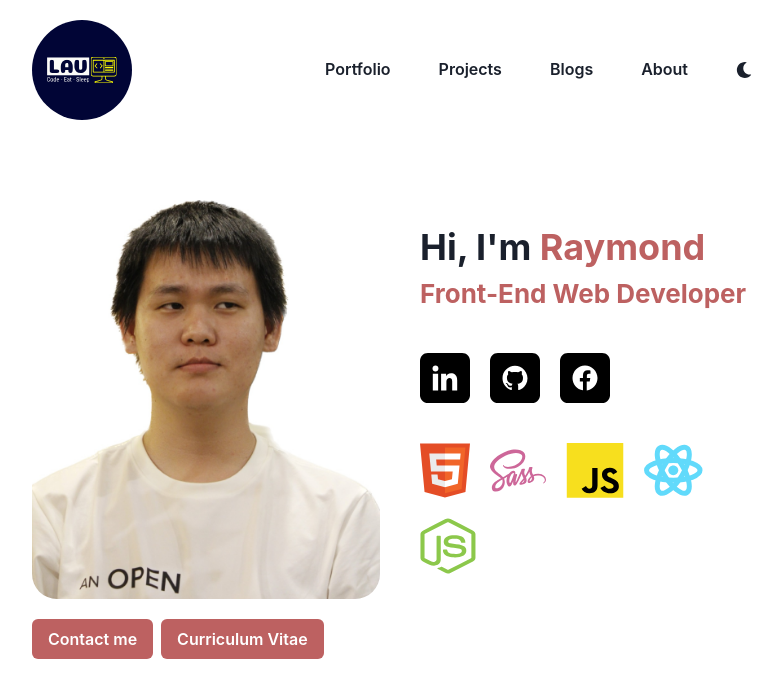
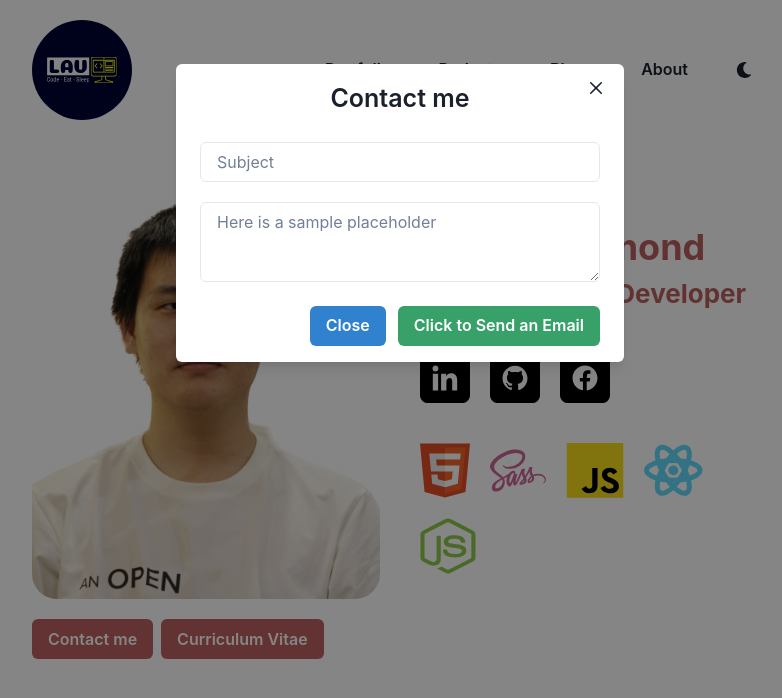
Before and after one commit to leanhvu21042001/lav-blog-client, a React (Create React App) app: page / in a window 1280 px wide. Both pictures are taken after a click on the button "Contact me". Shown: the top 698 px of the page, without its empty margins (240-1022 px from the left). Built offline with nearby package versions, Linux system fonts and the light colour scheme; no server answers.

Commit message:
feat: send mail and download cv and skeleton project (#18)

```diff
--- /dev/null
+++ b/src/components/Modals/SendMail.tsx
@@ -0,0 +1,70 @@
+import {
+  Button,
+  Input,
+  Modal,
+  ModalBody,
+  ModalCloseButton,
+  ModalContent,
+  ModalFooter,
+  ModalHeader,
+  ModalOverlay,
+  Text,
+  Textarea,
+  Tooltip,
+  useDisclosure,
+} from '@chakra-ui/react';
+import React, { useState } from 'react';
+
+const email = 'leanhvu21042001@gmail.com';
+
+const SendMail: React.FC = () => {
+  const { isOpen, onOpen, onClose } = useDisclosure();
+  const [body, setBody] = useState('');
+  const [subject, setSubject] = useState('');
+
+  return (
+    <>
+      <Tooltip label="Send mail">
+        <Button
+          mt={5}
+          backgroundColor="#BD6161"
+          color="#fff"
+          _hover={{
+            background: 'white',
+            color: 'teal.500',
+          }}
+          onClick={onOpen}
+        >
+          Contact me
+        </Button>
+      </Tooltip>
+      <Modal isOpen={isOpen} onClose={onClose}>
+        <ModalOverlay />
+        <ModalContent>
+          <ModalHeader>
+            <Text textAlign="center" fontSize={25}>
+              Contact me
+            </Text>
+          </ModalHeader>
+          <ModalCloseButton />
+          <ModalBody>
+            <Input mb={5} placeholder="Subject" onChange={({ target }) => setSubject(target.value)} />
+            <Textarea placeholder="Here is a sample placeholder" onChange={({ target }) => setBody(target.value)} />
+          </ModalBody>
+
+          <ModalFooter>
+            <Button colorScheme="blue" mr={3} onClick={onClose}>
+              Close
+            </Button>
+
+            <Button colorScheme="green" color="white">
+              <a href={`mailto:${email}?subject=${subject}&body=${body}`}>Click to Send an Email</a>
+            </Button>
+          </ModalFooter>
+        </ModalContent>
+      </Modal>
+    </>
+  );
+};
+
+export default SendMail;
--- a/src/components/Modals/index.ts
+++ b/src/components/Modals/index.ts
@@ -1 +1,2 @@
-export { default } from './ModalSearch';
+export { default as ModalSearch } from './ModalSearch';
+export { default as SendMail } from './SendMail';
--- a/src/pages/Portfolio/index.tsx
+++ b/src/pages/Portfolio/index.tsx
@@ -14,6 +14,8 @@ import react from 'src/assets/images/technical/react.svg';
 import sass from 'src/assets/images/technical/sass.svg';
 
 import nodejs from 'src/assets/images/technical/nodejs.svg';
+import { SendMail } from 'src/components/Modals';
+import Typewriter from 'src/components/Typewriter';
 // import bootstrap from 'src/assets/images/technical/bootstrap.svg';
 // import laravel from 'src/assets/images/technical/laravel.svg';
 // import nestjs from 'src/assets/images/technical/nestjs.svg';
@@ -28,15 +30,17 @@ const Portfolio: React.FC = () => {
         </GridItem>
         <GridItem fontWeight="bold" mt={5}>
           <Box fontSize="36px">
-            <Text as="span">Hi, I&apos;m </Text>
+            <Text as="span">
+              <Typewriter text="Hi, I'm " delay={1} />
+            </Text>
             <Text as="span" color="#BD6161">
-              Raymond
+              <Typewriter text="Raymond" delay={1} />
             </Text>
           </Box>
+
           <Text color="#BD6161" fontSize="26px">
-            Front-End Web Developer
+            <Typewriter text="Front-End Web Developer" delay={1} />
           </Text>
-
           {/* Social Links */}
           <Box display="flex" gap={5} mt={10}>
             <Tooltip label="Go to LinkedIn">
@@ -70,19 +74,7 @@ const Portfolio: React.FC = () => {
         </GridItem>
       </Grid>
 
-      <Tooltip label="Send mail">
-        <Button
-          mt={5}
-          backgroundColor="#BD6161"
-          color="#fff"
-          _hover={{
-            background: 'white',
-            color: 'teal.500',
-          }}
-        >
-          Contact me
-        </Button>
-      </Tooltip>
+      <SendMail />
 
       <Tooltip label="Download CV">
         <Button
@@ -95,7 +87,9 @@ const Portfolio: React.FC = () => {
             color: 'teal.500',
           }}
         >
-          Curriculum Vitae
+          <Link to="/CurriculumVitae_LeAnhVu.pdf" target="_blank">
+            Curriculum Vitae
+          </Link>
         </Button>
       </Tooltip>
     </React.Fragment>
--- a/src/pages/Projects/index.tsx
+++ b/src/pages/Projects/index.tsx
@@ -1,20 +1,38 @@
-import { Heading } from '@chakra-ui/react';
+import { Box, Button, Card, CardBody, CardFooter, Heading, Image, Skeleton, Stack, Text } from '@chakra-ui/react';
 import React from 'react';
-
-import Typewriter from 'src/components/Typewriter';
 
 const Projects: React.FC = () => {
   return (
     <div>
-      <Heading as="h1" size="2xl" mb="10">
-        <Typewriter text="Welcome to my blog!" delay={1} />
-      </Heading>
-      <Heading as="h4" size="md" style={{ wordSpacing: 5, lineHeight: 2 }}>
-        <Typewriter
-          text="I cover personal development, health and wellness, lifestyle, and more. My aim is to create engaging and inspiring content and provide a space for us to connect and share experiences. Enjoy exploring!"
-          delay={1}
-        />
-      </Heading>
+      <Heading>Coming soon...</Heading>
+      <Box>
+        <Skeleton>
+          <Card direction={{ base: 'column', sm: 'row' }} overflow="hidden" variant="outline">
+            <Image
+              objectFit="cover"
+              maxW={{ base: '100%', sm: '200px' }}
+              src="https://images.unsplash.com/photo-1667489022797-ab608913feeb?ixlib=rb-4.0.3&ixid=MnwxMjA3fDB8MHxlZGl0b3JpYWwtZmVlZHw5fHx8ZW58MHx8fHw%3D&auto=format&fit=crop&w=800&q=60"
+              alt="Caffe Latte"
+            />
+
+            <Stack>
+              <CardBody>
+                <Heading size="md">The perfect latte</Heading>
+
+                <Text py="2">
+                  Caffè latte is a coffee beverage of Italian origin made with espresso and steamed milk.
+                </Text>
+              </CardBody>
+
+              <CardFooter>
+                <Button variant="solid" colorScheme="blue">
+                  Buy Latte
+                </Button>
+              </CardFooter>
+            </Stack>
+          </Card>
+        </Skeleton>
+      </Box>
     </div>
   );
 };
```
Also changed, not shown: 1 other file (tests, documents, lock files or other folders).
